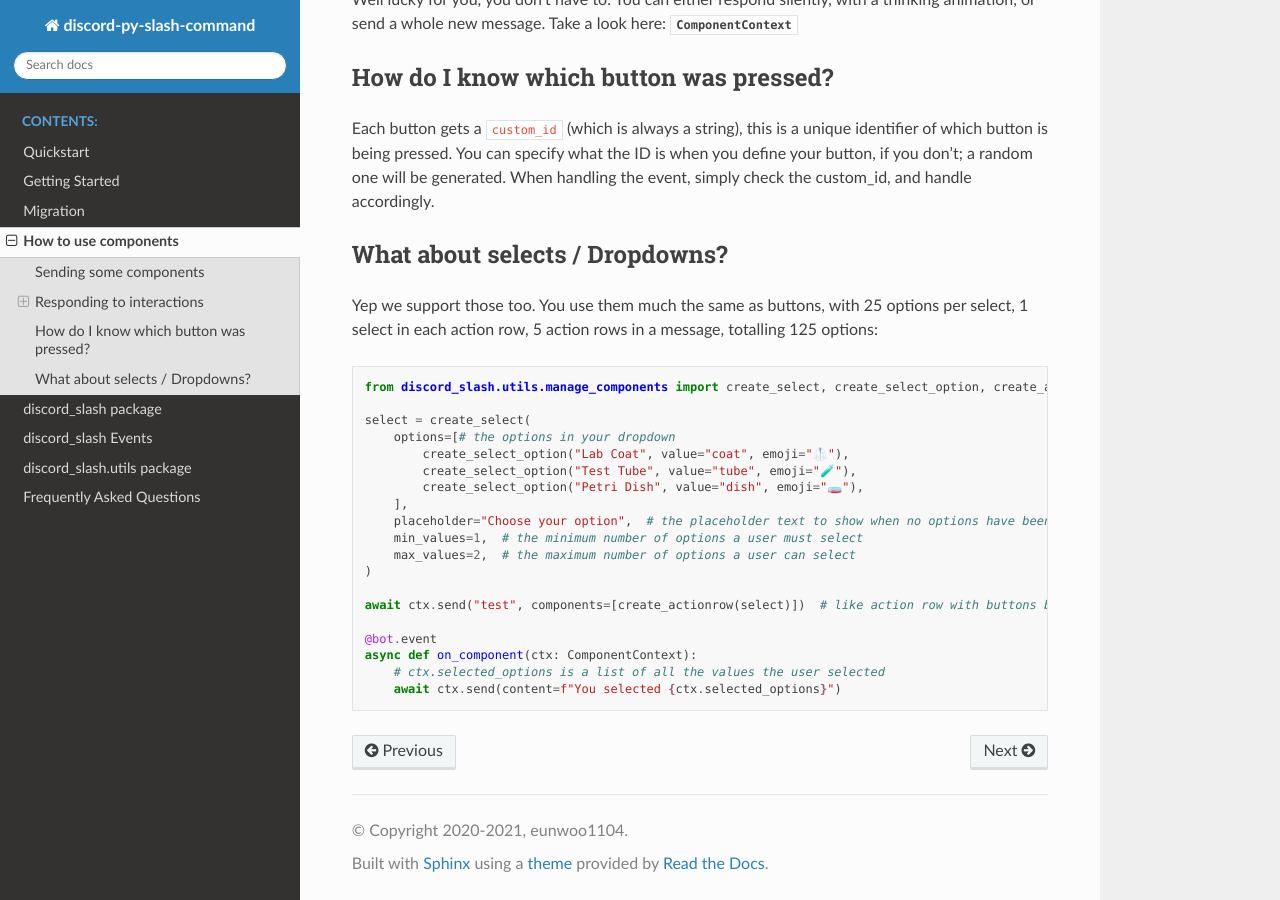
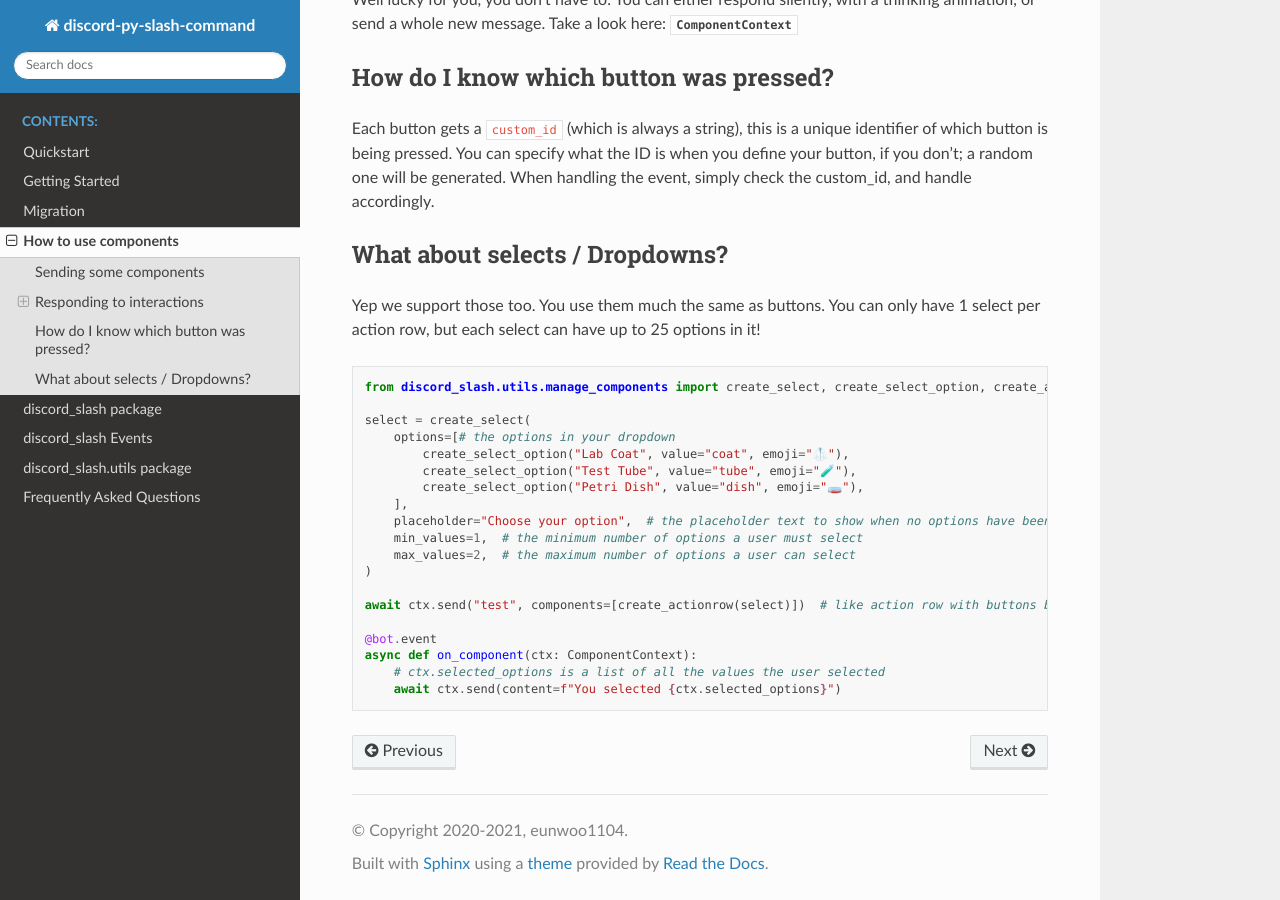
Before and after one commit to interactions-py/interactions.py, a Sphinx documentation site: the page built from docs/components.rst, in a window 1280 px wide and 900 px high, scrolled down 2676 px. Built offline with Sphinx 7.4.7 and the Read the Docs theme 2.0.0, drawn with Linux system fonts in a browser that asks for light colours; the version number could not be read and is left out.

Commit message:
Change wording
Changes wording, replacing "totalling 125 options:" with "but each select can have up to 25 options in it!"

Co-authored-by: LordOfPolls <22540825+LordOfPolls@users.noreply.github.com>

```diff
--- a/docs/components.rst
+++ b/docs/components.rst
@@ -117,7 +117,7 @@ Each button gets a ``custom_id`` (which is always a string), this is a unique id
 What about selects / Dropdowns?
 _______________________________
 
-Yep we support those too. You use them much the same as buttons, with 25 options per select, 1 select in each action row, 5 action rows in a message, totalling 125 options:
+Yep we support those too. You use them much the same as buttons. You can only have 1 select per action row, but each select can have up to 25 options in it!
 
 .. code-block:: python
 
```
